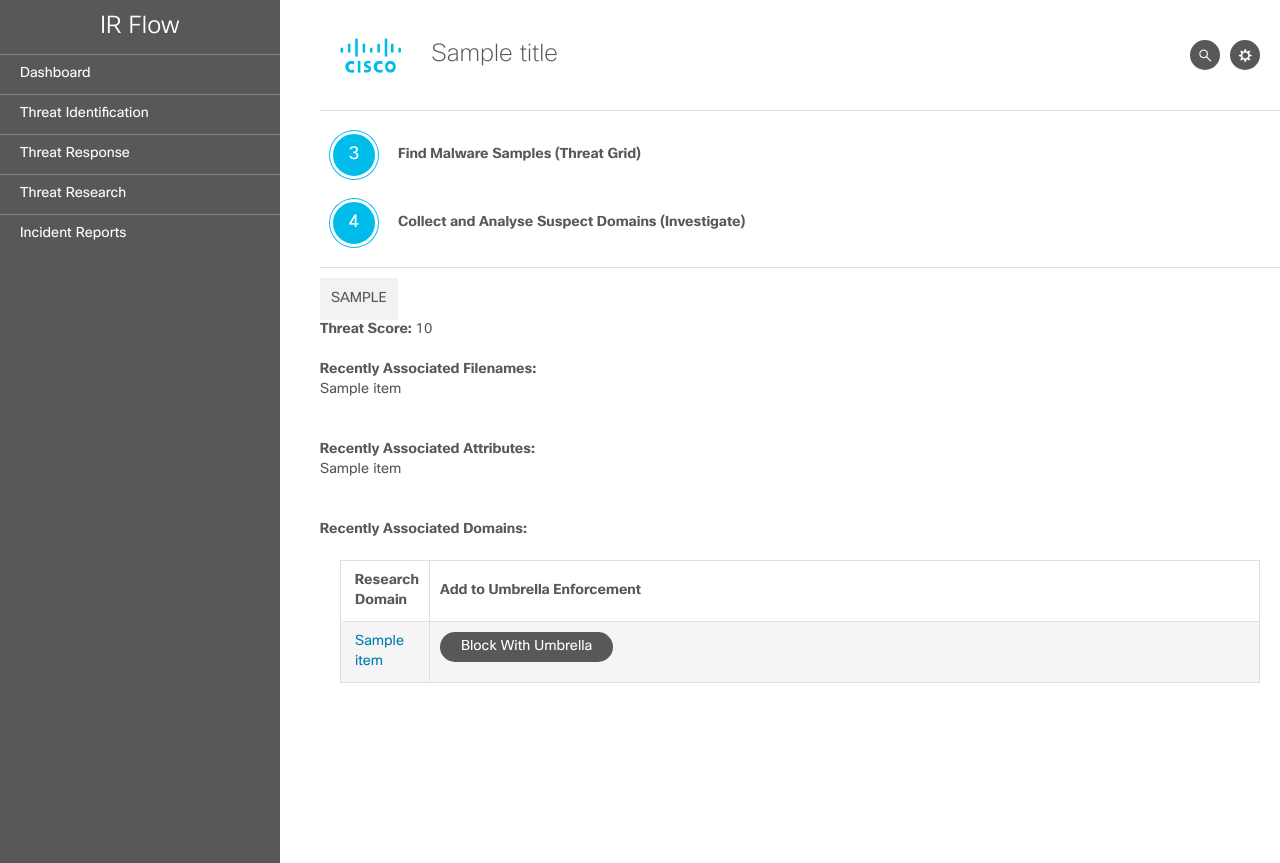
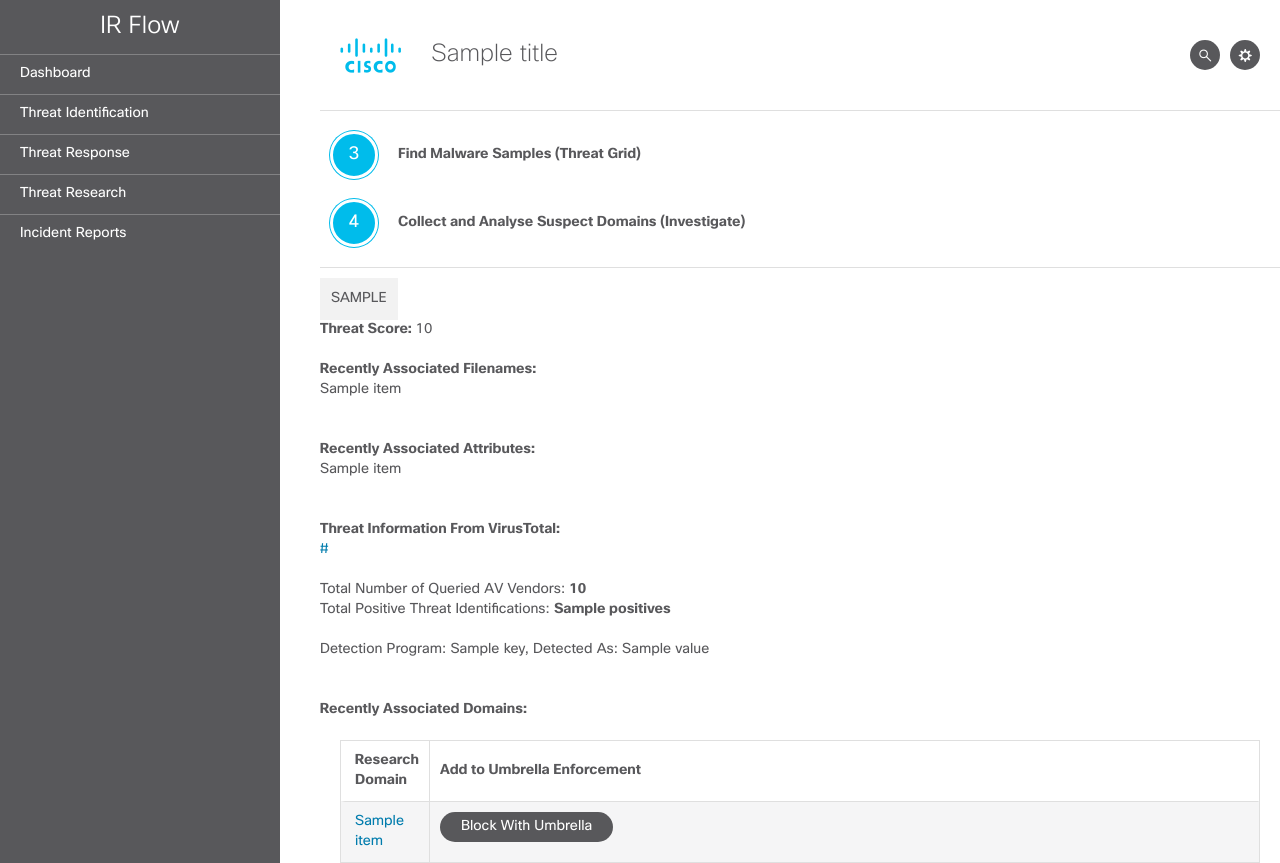
Before and after one commit to CiscoSE/irflow, a Flask app: template templates/threat_research.html in a window 1280 px wide. Run offline with Flask 2, Linux system fonts and the light colour scheme; the template is opened without the code that fills it: most values are stand-ins (such as "Sample title", 1, 10 or a date in 2020); parts of the project's set-up code (start-up, migrations or seed data) failed here and were passed over; some libraries are stand-ins or nearby versions.

Commit message:
Added VirusTotal to data output to web interface

```diff
--- a/app.py
+++ b/app.py
@@ -73,7 +73,7 @@
     #get_investigate_domains("[\"www.bing.com\",\"github.com\",\"www.bing.com\",\"codeload.github.com\",\"7tno4hib47vlep5o.tor2web.fi\"]")
     #get_samples_from_threatgrid("ed01ebfbc9eb5bbea545af4d01bf5f1071661840480439c6e5babe8e080e41aa")
     #find_malware_events_from_cognitive()
-    find_malware_events_from_amp()
+    #find_malware_events_from_amp()
     #incident_room = create_new_webex_teams_incident_room()
 
 def find_malware_events_from_amp():
@@ -202,8 +202,6 @@
 
     response = requests.request("GET", url, headers=headers, params=querystring)
 
-    #print(response.text)
-
     filenames = []
     magics = []
     sampleDomains= []
@@ -214,7 +212,6 @@
             filenames.append(item['item']['filename'])
         if (item['item']['sample']) not in samples:
             samples.append(item['item']['sample'])
-        #print(item['item']['filename'])
         if (item['item']['analysis']['metadata']['malware_desc'][0]['magic']) not in magics:
             magics.append(item['item']['analysis']['metadata']['malware_desc'][0]['magic'])
         threat_score = (item['item']['analysis']['threat_score'])
@@ -224,9 +221,7 @@
                 if domain not in sampleDomains:
                     sampleDomains.append(domain)
 
-    print(sha256)
-    print(collectedSamples)
-
+    #wait 20 seconds in between VirusTotal queries since API limit is 4 per minute
     time.sleep(20)
     virustotal = get_virustotal_report(sha256)
 
@@ -421,7 +416,7 @@
     ''' % {'incident':timestamp, 'computer':incident['computer_name'], 'username':incident['username'], 'hosts':incident['host_ip_addresses']}
     message = webex_teams.messages.create(incident_room.id, markdown = md, files = ['./Incident Report.txt'])
     return (incident_room.id)
-'''
+
 if __name__ == '__main__':
     import os
     HOST = os.environ.get('SERVER_HOST', 'localhost')
@@ -430,9 +425,10 @@
     except ValueError:
         PORT = 5555
     app.run(HOST, PORT, debug=True)
+
 '''
-
 #Start the App
 
 if __name__ == "__main__":
     main()
+'''
--- a/templates/threat_research.html
+++ b/templates/threat_research.html
@@ -47,6 +47,23 @@
 
 <br /> <br />
 
+<b> Threat Information From VirusTotal: </b> <br />
+
+{% if 'Not' in item['virustotal']['link'] %}
+{{item['virustotal']['link']}} <br /> <br />
+{% else %}
+<a href={{item['virustotal']['link']}}>{{item['virustotal']['link']}}</a> <br /> <br />
+{% endif %}
+
+Total Number of Queried AV Vendors: <b>{{item['virustotal']['total']}} </b> <br />
+Total Positive Threat Identifications: <b>{{item['virustotal']['positives']}}</b> <br /> <br />
+
+{% for (key,value) in item['virustotal']['detecting'].items() %}
+Detection Program: {{key}}, Detected As: {{value}} <br />
+{% endfor %}
+
+<br /> <br />
+
 <b> Recently Associated Domains: </b>
 
 <br />
```
